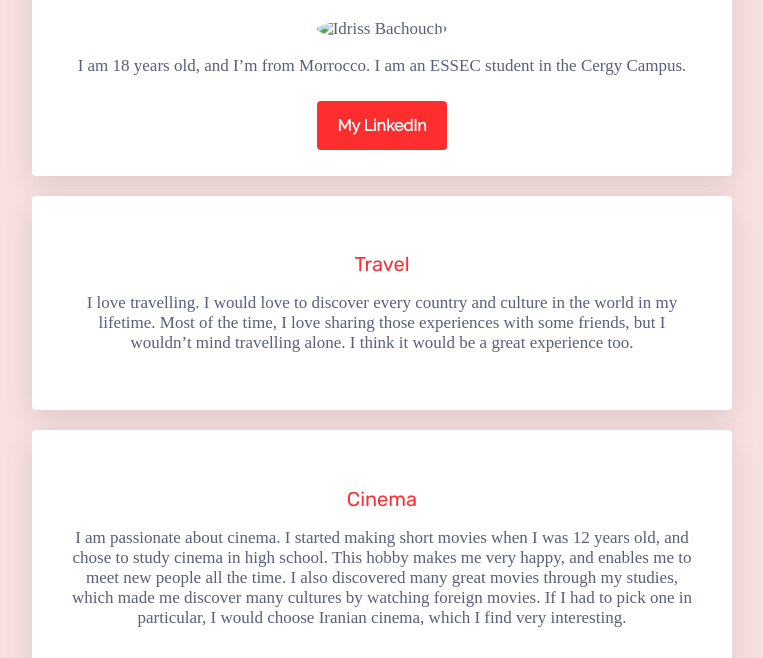
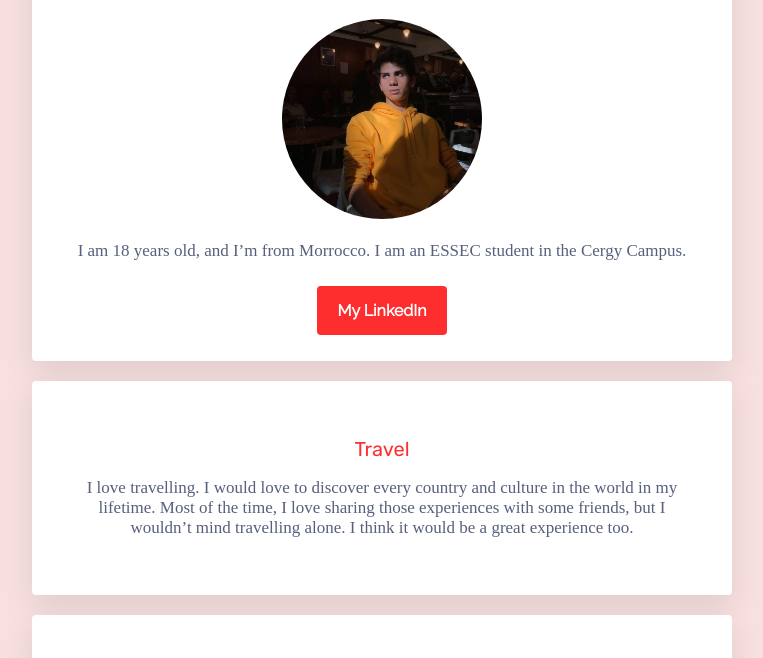
Before and after one commit to idrissbachouchi/my-profile, a plain HTML site: page index.html in a window 1280 px wide. Shown: the part 142-800 px from the top of the page, without its empty margins (258-1021 px from the left). Drawn offline with Linux system fonts and the light colour scheme; a web font is replaced by a local one.

Commit message:
Update index.html

```diff
--- a/index.html
+++ b/index.html
@@ -13,7 +13,7 @@
       <div class="card-white" id="introduction">
         <h1>Hi!
         I'm Idriss!</h1>
-        <img src="images/idriss.png" class="img-circle" width="200px" alt="Idriss Bachouchi">
+        <img src="my-profile/images/idriss.png" class="img-circle" width="200px" alt="Idriss Bachouchi">
         <p>
          I am 18 years old, and I’m from Morrocco. I am an ESSEC student in the Cergy Campus.
         </p>
```
